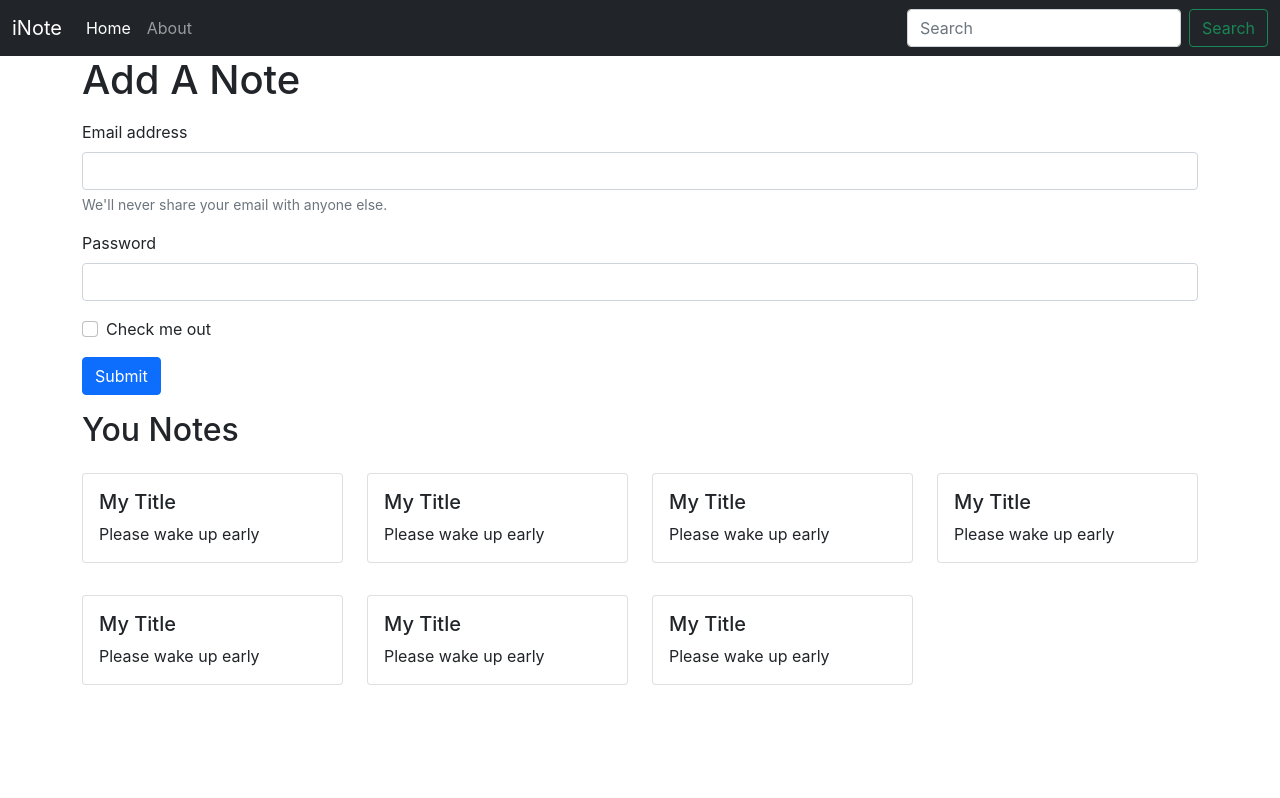
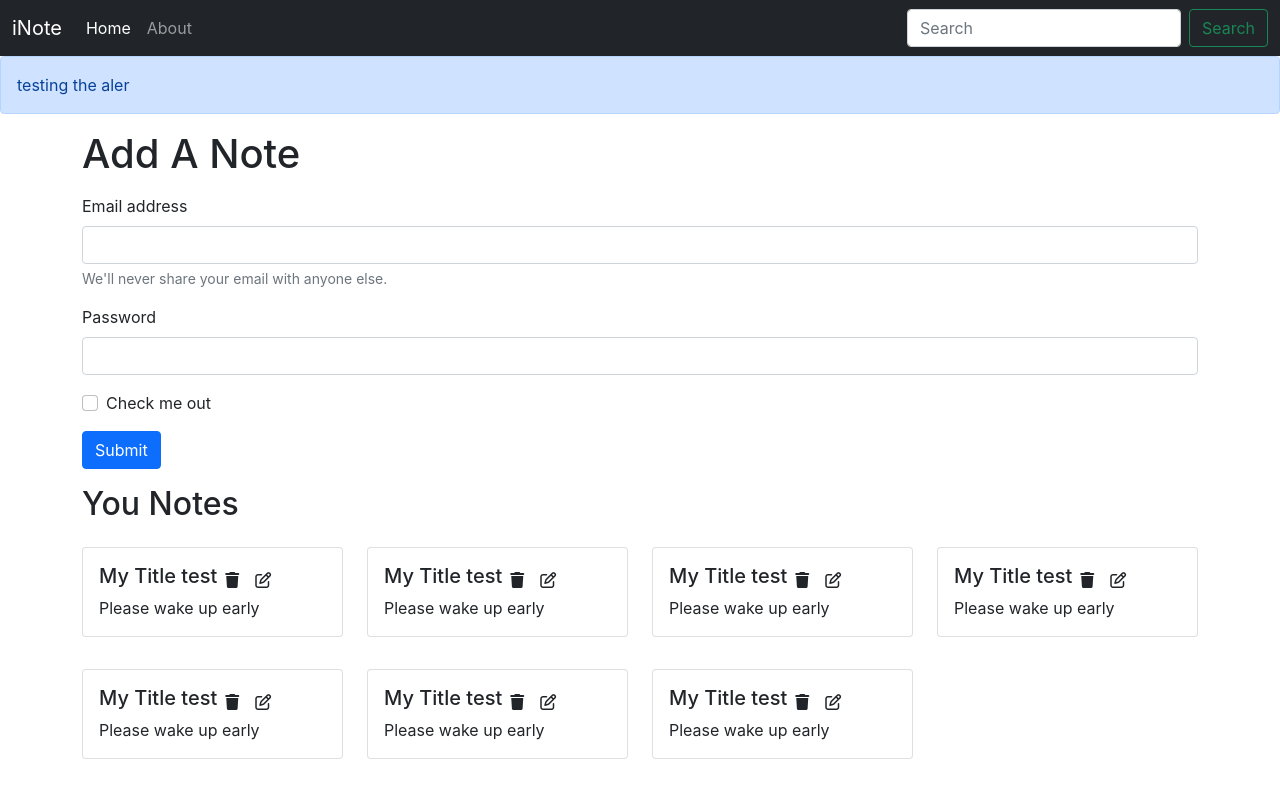
Before and after one commit to iSukhSingh/iNoteApp, a React (Create React App) app: page / in a window 1280 px wide. Built offline with nearby package versions, Linux system fonts and the light colour scheme; the HTML template or start-up script is replaced by a standard one.

Commit message:
Adding font awesome icons to iNotebook
created NoteItem in a Separate Note component. In addition to this also Creating Alert Component

```diff
--- a/src/App.js
+++ b/src/App.js
@@ -9,6 +9,7 @@
 import { Home} from './componets/Home';
 import About from './componets/About';
 import NoteState from './context/notes/NotesState';
+import { Alert } from './componets/Alert';
 
 function App() {
   return (
@@ -16,6 +17,7 @@
     <NoteState>
       <Router>
         <Navbar />
+        <Alert message="testing the aler"/>
         <div className="container">
         <Switch>
           <Route exact path="/">
--- /dev/null
+++ b/src/componets/Alert.js
@@ -0,0 +1,11 @@
+import React from 'react'
+
+export const Alert = (props) => {
+    return (
+        <div>
+            <div class="alert alert-primary" role="alert">
+                {props.message}
+            </div>
+        </div>
+    )
+}
--- a/src/componets/Home.js
+++ b/src/componets/Home.js
@@ -7,20 +7,20 @@
     <div>
       <h1> Add A Note </h1>
       <form className="my-3">
-                <div class="mb-3">
-                    <label for="exampleInputEmail1" class="form-label">Email address</label>
-                    <input type="email" class="form-control" id="exampleInputEmail1" aria-describedby="emailHelp"/>
-                    <div id="emailHelp" class ="form-text">We'll never share your email with anyone else.</div>
+                <div className="mb-3">
+                    <label htmlFor="exampleInputEmail1" className="form-label">Email address</label>
+                    <input type="email" className="form-control" id="exampleInputEmail1" aria-describedby="emailHelp"/>
+                    <div id="emailHelp" className="form-text">We'll never share your email with anyone else.</div>
                 </div>
-                <div class="mb-3">
-                    <label for="exampleInputPassword1" class="form-label">Password</label>
-                    <input type="password" class="form-control" id="exampleInputPassword1"/>
+                <div className="mb-3">
+                    <label htmlFor="exampleInputPassword1" className="form-label">Password</label>
+                    <input type="password" className="form-control" id="exampleInputPassword1"/>
                 </div>
-                <div class="mb-3 form-check">
-                    <input type="checkbox" class="form-check-input" id="exampleCheck1"/>
-                    <label class ="form-check-label" for="exampleCheck1">Check me out</label>
+                <div className="mb-3 form-check">
+                    <input type="checkbox" className="form-check-input" id="exampleCheck1"/>
+                    <label className="form-check-label" htmlFor="exampleCheck1">Check me out</label>
                 </div>
-                <button type="submit" class="btn btn-primary">Submit</button>
+                <button type="submit" className="btn btn-primary">Submit</button>
             </form>
             <Notes />
     </div>
--- a/src/componets/Noteitem.js
+++ b/src/componets/Noteitem.js
@@ -4,10 +4,15 @@
     const { note } = props;
     return (
         <div className="col-md-3">
-            <div class="card my-3">
-                <div class ="card-body">
-                <h5 class ="card-title">{note.title}</h5>
-                <p class ="card-text">{note.description}</p>
+            <div className="card my-3">
+                <div className="card-body">
+                  <div className='d-flex align-items-center'>
+                <h5 className="card-title " >{note.title} test </h5>
+                <i className="fa-solid fa-trash mx-2" ></i>
+                <i className="fa-regular fa-pen-to-square mx-2"></i>
+
+                  </div>
+                <p className="card-text">{note.description}</p>
                 </div>
             </div>
         </div>
--- a/src/componets/Notes.js
+++ b/src/componets/Notes.js
@@ -11,7 +11,7 @@
         <div className="row my-3">
             <h2>You Notes</h2>
             {notes.map((note)=>{
-                return <Noteitem note={note}/>
+                return <Noteitem key={note.id} note={note}/>
             })}
             </div>
     )
--- a/src/index.css
+++ b/src/index.css
@@ -11,3 +11,6 @@
   font-family: source-code-pro, Menlo, Monaco, Consolas, 'Courier New',
     monospace;
 }
+i{
+  Cursor: Pointer;
+}
```
